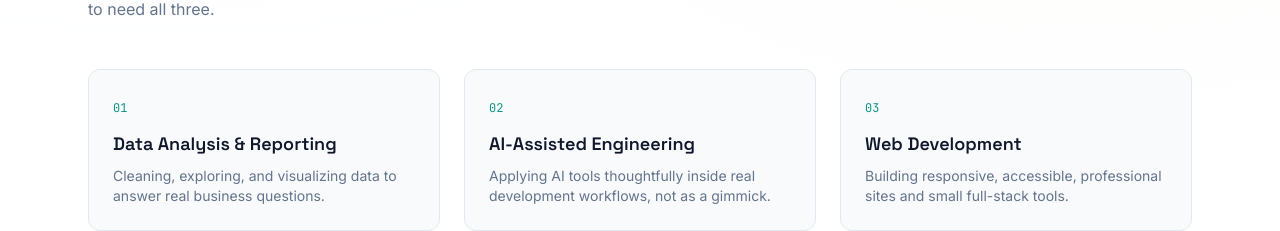
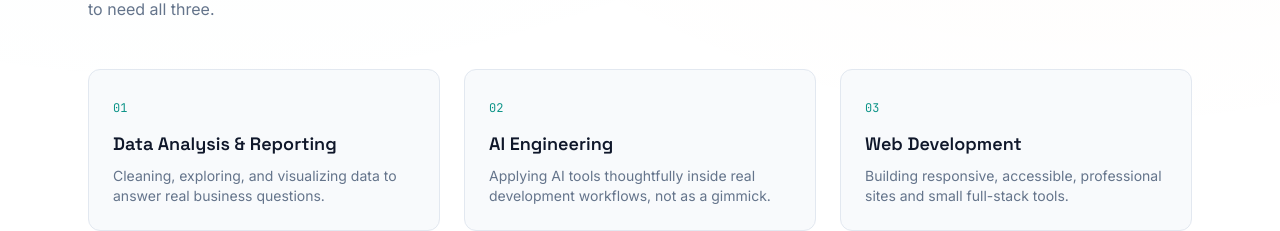
Before and after one commit to Bandile024/bandile-portfolio, a Next.js app: page / in a window 1280 px wide. Shown: the part 1140-1371 px from the top of the page. Built offline with nearby package versions, Linux system fonts and the light colour scheme.

Commit message:
Editted text

```diff
--- a/data/site.ts
+++ b/data/site.ts
@@ -78,7 +78,7 @@ export const about = {
         "Cleaning, exploring, and visualizing data to answer real business questions.",
     },
     {
-      title: "AI-Assisted Engineering",
+      title: "AI Engineering",
       description:
         "Applying AI tools thoughtfully inside real development workflows, not as a gimmick.",
     },
```
